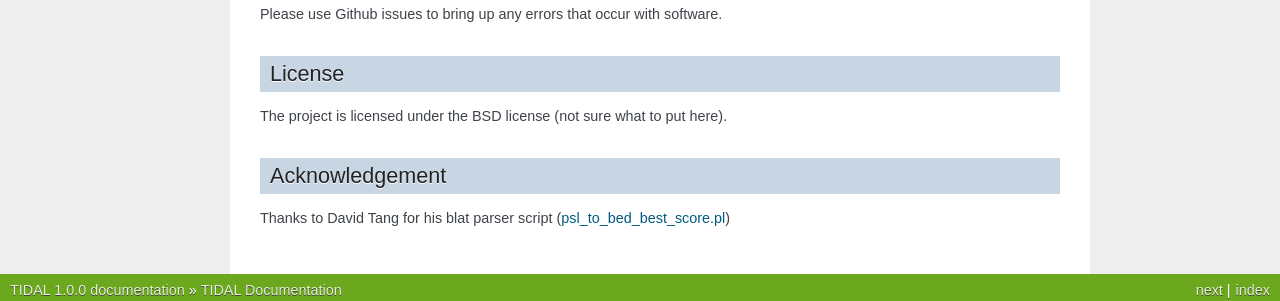
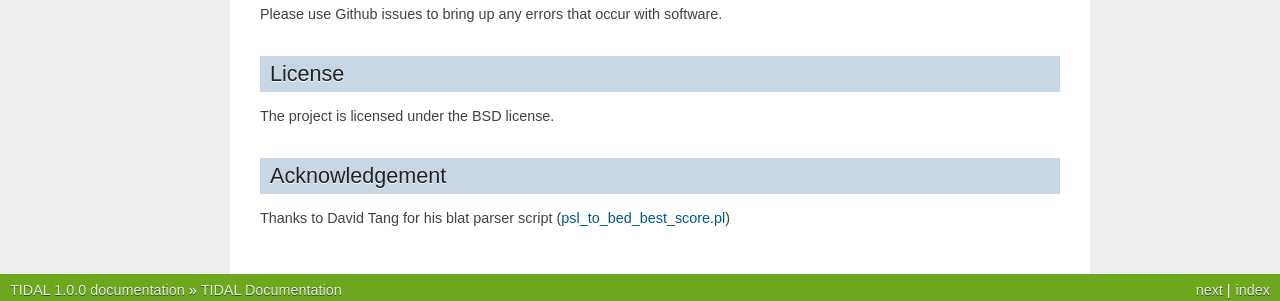
Before and after one commit to laulabbrandeis/TIDAL, a Sphinx documentation site: the page built from docs/source/index.rst, in a window 1280 px wide. Shown: the part 837-1138 px from the top of the page. Built offline with Sphinx 7.4.7, drawn with Linux system fonts in a browser that asks for light colours.

Commit message:
update license

```diff
--- a/docs/source/index.rst
+++ b/docs/source/index.rst
@@ -32,7 +32,7 @@ Please use Github issues to bring up any errors that occur with software.
 
 License
 -------
-The project is licensed under the BSD license (not sure what to put here).
+The project is licensed under the BSD license.
 
 Acknowledgement
 ---------------
```
